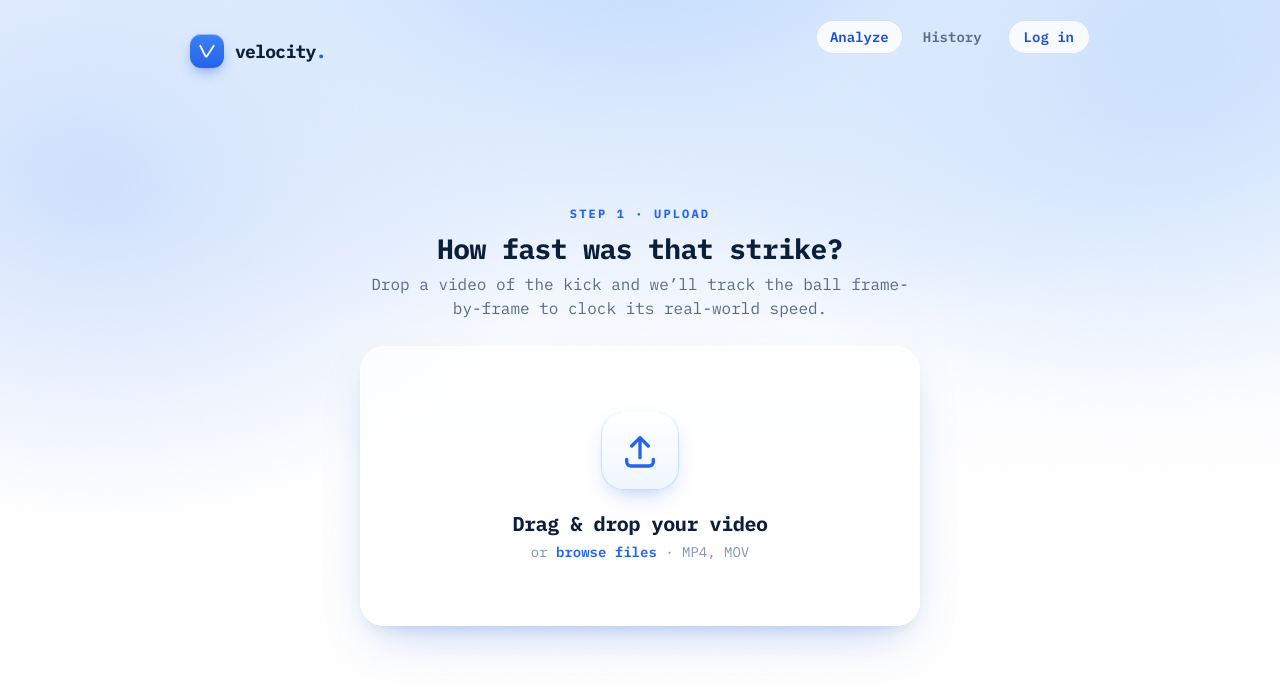
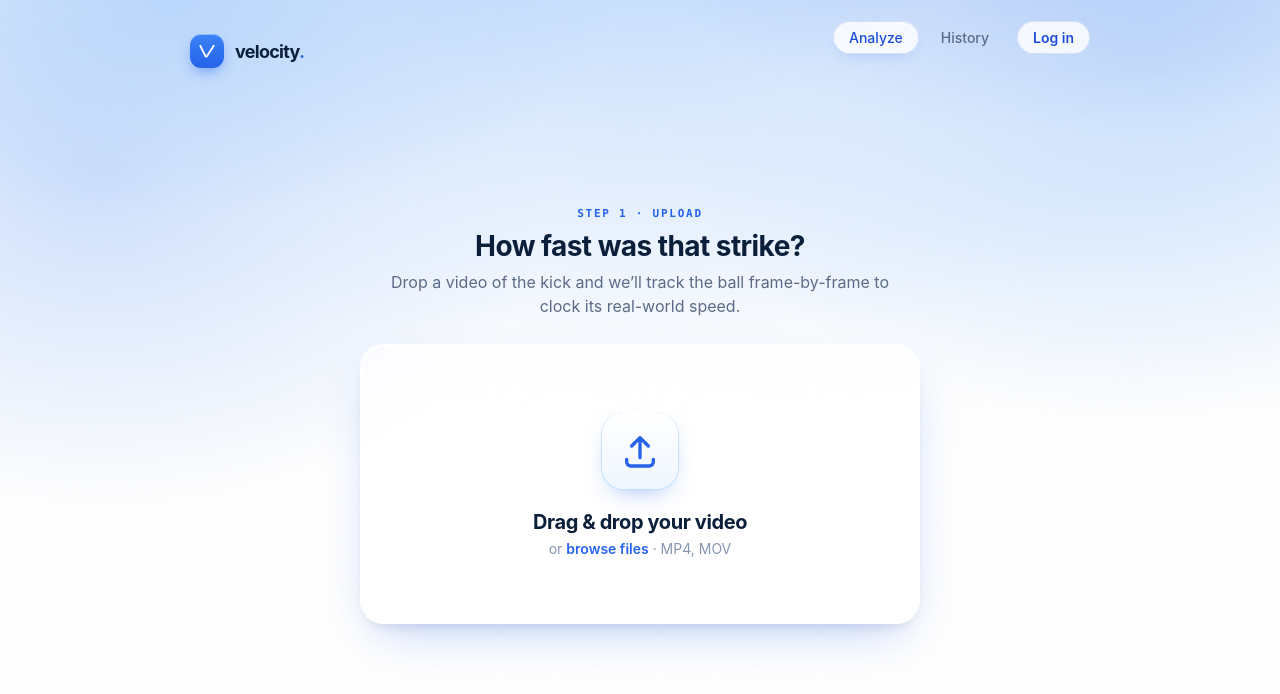
Before and after one commit to siddhantarora7/velocity, a React (Vite) app in the folder frontend/: page / in a window 1280 px wide. Shown: the top 694 px of the page. Built offline with nearby package versions, Linux system fonts and the light colour scheme.

Commit message:
Improve frontend, glimmer animation, implement log-in and history functionality

```diff
--- a/frontend/index.html
+++ b/frontend/index.html
@@ -4,12 +4,6 @@
     <meta charset="UTF-8" />
     <link rel="icon" type="image/svg+xml" href="/favicon.svg" />
     <meta name="viewport" content="width=device-width, initial-scale=1.0" />
-    <link rel="preconnect" href="https://fonts.googleapis.com" />
-    <link rel="preconnect" href="https://fonts.gstatic.com" crossorigin />
-    <link
-      href="https://fonts.googleapis.com/css2?family=IBM+Plex+Mono:wght@400;500;600;700&display=swap"
-      rel="stylesheet"
-    />
     <title>Velocity — Kick Speed</title>
   </head>
   <body>
--- a/frontend/package.json
+++ b/frontend/package.json
@@ -10,6 +10,8 @@
     "preview": "vite preview"
   },
   "dependencies": {
+    "@fontsource-variable/geist": "^5.2.9",
+    "@fontsource-variable/geist-mono": "^5.2.8",
     "framer-motion": "^12.41.0",
     "react": "^19.2.7",
     "react-dom": "^19.2.7"
--- a/frontend/src/App.tsx
+++ b/frontend/src/App.tsx
@@ -69,18 +69,24 @@ export default function App() {
         </div>
 
         <nav className="nav">
-          <button
-            className={`nav__tab ${tab === 'analyze' ? 'nav__tab--active' : ''}`}
-            onClick={() => setTab('analyze')}
-          >
-            Analyze
-          </button>
-          <button
-            className={`nav__tab ${tab === 'history' ? 'nav__tab--active' : ''}`}
-            onClick={() => setTab('history')}
-          >
-            History
-          </button>
+          {(['analyze', 'history'] as Tab[]).map((t) => (
+            <button
+              key={t}
+              className={`nav__tab ${tab === t ? 'nav__tab--active' : ''}`}
+              onClick={() => setTab(t)}
+            >
+              {tab === t && (
+                <motion.span
+                  layoutId="navpill"
+                  className="nav__pill"
+                  transition={{ type: 'spring', stiffness: 420, damping: 34 }}
+                />
+              )}
+              <span className="nav__tab-label">
+                {t === 'analyze' ? 'Analyze' : 'History'}
+              </span>
+            </button>
+          ))}
           {isAuthed ? (
             <div className="authctl">
               <span className="authctl__email">{email}</span>
--- /dev/null
+++ b/frontend/src/components/Shimmer.tsx
@@ -0,0 +1,72 @@
+import { motion } from 'framer-motion'
+import type { Variants } from 'framer-motion'
+import type { CSSProperties } from 'react'
+import './shimmer.css'
+
+const EASE: [number, number, number, number] = [0.22, 1, 0.36, 1]
+
+// Per-character shimmer. Each letter carries its own blue glimmer offset by a
+// small delay so a wave flows across the word, and the characters stagger in and
+// out — drop this inside an <AnimatePresence mode="wait"> keyed by the text so
+// one message fades away char-by-char before the next builds up. Tuned for light
+// backgrounds: muted-ink base, brand-blue highlight.
+const container: Variants = {
+  initial: {},
+  animate: { transition: { staggerChildren: 0.028 } },
+  exit: { transition: { staggerChildren: 0.018 } },
+}
+
+const charVariants: Variants = {
+  initial: { opacity: 0, filter: 'blur(5px)', y: 4 },
+  animate: {
+    opacity: 1,
+    filter: 'blur(0px)',
+    y: 0,
+    transition: { duration: 0.34, ease: EASE },
+  },
+  exit: {
+    opacity: 0,
+    filter: 'blur(5px)',
+    y: -4,
+    transition: { duration: 0.26, ease: 'easeIn' },
+  },
+}
+
+export default function Shimmer({
+  children,
+  className = '',
+  duration = 2.4,
+}: {
+  children: string
+  className?: string
+  duration?: number
+}) {
+  const chars = Array.from(children)
+  return (
+    <motion.span
+      className={`shimmer ${className}`}
+      variants={container}
+      initial="initial"
+      animate="animate"
+      exit="exit"
+      aria-label={children}
+    >
+      {chars.map((ch, i) => (
+        <motion.span
+          key={i}
+          className="shimmer__char"
+          variants={charVariants}
+          aria-hidden
+          style={
+            {
+              '--shimmer-duration': `${duration}s`,
+              animationDelay: `${i * 0.07}s`,
+            } as CSSProperties
+          }
+        >
+          {ch === ' ' ? ' ' : ch}
+        </motion.span>
+      ))}
+    </motion.span>
+  )
+}
--- a/frontend/src/components/auth-modal.css
+++ b/frontend/src/components/auth-modal.css
@@ -26,6 +26,21 @@
   gap: 16px;
 }
 
+/* The shared .field is built for the calibrate number field (fixed 92px next to
+   a unit chip); auth inputs need to fill the row instead. */
+.modal__form .field__input {
+  display: flex;
+  padding: 4px 14px;
+}
+.modal__form .field__input input {
+  flex: 1;
+  width: 100%;
+  min-width: 0;
+  padding: 9px 0;
+  font-size: 16px;
+  font-weight: 500;
+}
+
 .modal__submit {
   width: 100%;
   margin-top: 4px;
--- /dev/null
+++ b/frontend/src/components/shimmer.css
@@ -0,0 +1,41 @@
+.shimmer {
+  display: inline-flex;
+  flex-wrap: wrap;
+  justify-content: center;
+}
+
+.shimmer__char {
+  display: inline-block;
+  white-space: pre;
+  background-image: linear-gradient(
+    90deg,
+    var(--ink-400) 0%,
+    var(--ink-400) 35%,
+    var(--blue-600) 50%,
+    var(--ink-400) 65%,
+    var(--ink-400) 100%
+  );
+  background-size: 220% 100%;
+  background-position: 100% 0;
+  background-repeat: no-repeat;
+  -webkit-background-clip: text;
+  background-clip: text;
+  color: transparent;
+  -webkit-text-fill-color: transparent;
+  animation: shimmer-sweep var(--shimmer-duration, 2.4s) linear infinite;
+}
+
+@keyframes shimmer-sweep {
+  to {
+    background-position: -120% 0;
+  }
+}
+
+/* No sweep, no per-char fade — just legible ink. */
+@media (prefers-reduced-motion: reduce) {
+  .shimmer__char {
+    animation: none;
+    color: var(--ink-700);
+    -webkit-text-fill-color: var(--ink-700);
+  }
+}
--- a/frontend/src/index.css
+++ b/frontend/src/index.css
@@ -39,11 +39,11 @@
   --radius-md: 18px;
   --radius-sm: 12px;
 
-  /* Typewriter-esque mono for the whole UI; a crisp display sans is reserved
-     for the giant speed readout so it stays clean and instrument-like. */
-  --font: 'IBM Plex Mono', ui-monospace, 'SF Mono', Menlo, Consolas, monospace;
-  --font-display: -apple-system, BlinkMacSystemFont, 'SF Pro Display',
-    system-ui, 'Segoe UI', sans-serif;
+  /* Geist neo-grotesque carries the UI; Geist Mono is reserved for numeric
+     instrument data (speeds, units, timestamps) so figures read like a readout. */
+  --font: 'Geist Variable', -apple-system, BlinkMacSystemFont, system-ui, 'Segoe UI', sans-serif;
+  --font-mono: 'Geist Mono Variable', ui-monospace, 'SF Mono', Menlo, Consolas, monospace;
+  --font-display: 'Geist Variable', -apple-system, system-ui, sans-serif;
 
   font-family: var(--font);
   color: var(--ink-700);
@@ -110,6 +110,36 @@ body::after {
   padding: 0 24px 80px;
 }
 
+/* Slow-drifting aurora so the backdrop breathes under the glass. */
+.app-shell::before {
+  content: '';
+  position: fixed;
+  inset: -20% -10% auto -10%;
+  height: 70vh;
+  z-index: -1;
+  pointer-events: none;
+  background: radial-gradient(
+      40% 55% at 22% 30%,
+      rgba(96, 165, 250, 0.28) 0%,
+      rgba(96, 165, 250, 0) 70%
+    ),
+    radial-gradient(
+      38% 50% at 80% 18%,
+      rgba(37, 99, 235, 0.2) 0%,
+      rgba(37, 99, 235, 0) 72%
+    );
+  filter: blur(8px);
+  animation: aurora-drift 22s ease-in-out infinite alternate;
+}
+@keyframes aurora-drift {
+  0% {
+    transform: translate3d(-3%, -2%, 0) scale(1);
+  }
+  100% {
+    transform: translate3d(4%, 3%, 0) scale(1.08);
+  }
+}
+
 .topbar {
   width: 100%;
   max-width: 900px;
@@ -135,25 +165,37 @@ body::after {
   gap: 6px;
 }
 .nav__tab {
+  position: relative;
   appearance: none;
   border: none;
   background: none;
   cursor: pointer;
   font-family: inherit;
   font-size: 14px;
-  font-weight: 600;
+  font-weight: 500;
   color: var(--ink-500);
-  padding: 8px 14px;
+  padding: 8px 16px;
   border-radius: 999px;
-  transition: color 0.2s ease, background 0.2s ease;
+  transition: color 0.2s ease;
 }
 .nav__tab:hover {
   color: var(--ink-900);
 }
 .nav__tab--active {
   color: var(--blue-700);
+}
+.nav__pill {
+  position: absolute;
+  inset: 0;
+  z-index: 0;
+  border-radius: 999px;
   background: var(--glass-strong);
-  box-shadow: inset 0 0 0 1px var(--glass-edge);
+  box-shadow: inset 0 0 0 1px var(--glass-edge),
+    0 6px 16px -10px rgba(37, 99, 235, 0.4);
+}
+.nav__tab-label {
+  position: relative;
+  z-index: 1;
 }
 .nav__login {
   appearance: none;
@@ -305,10 +347,11 @@ body::after {
 /* ── Type helpers ───────────────────────────────────────────── */
 
 .eyebrow {
+  font-family: var(--font-mono);
   text-transform: uppercase;
-  letter-spacing: 0.18em;
-  font-size: 12px;
-  font-weight: 700;
+  letter-spacing: 0.16em;
+  font-size: 11px;
+  font-weight: 600;
   color: var(--blue-600);
 }
 
--- a/frontend/src/main.tsx
+++ b/frontend/src/main.tsx
@@ -1,5 +1,7 @@
 import { StrictMode } from 'react'
 import { createRoot } from 'react-dom/client'
+import '@fontsource-variable/geist'
+import '@fontsource-variable/geist-mono'
 import './index.css'
 import App from './App.tsx'
 import { AuthProvider } from './auth'
--- a/frontend/src/screens/HistoryScreen.tsx
+++ b/frontend/src/screens/HistoryScreen.tsx
@@ -108,6 +108,7 @@ function ShotRow({ shot, index }: { shot: Shot; index: number }) {
       className="glass shot"
       initial={{ opacity: 0, y: 10 }}
       animate={{ opacity: 1, y: 0 }}
+      whileHover={{ y: -3 }}
       transition={{ duration: 0.35, delay: Math.min(index * 0.04, 0.3), ease: [0.22, 1, 0.36, 1] }}
     >
       <div className="shot__speed tnum">
--- a/frontend/src/screens/ProcessingScreen.tsx
+++ b/frontend/src/screens/ProcessingScreen.tsx
@@ -1,8 +1,9 @@
 import { useEffect, useRef, useState } from 'react'
-import { motion } from 'framer-motion'
+import { AnimatePresence } from 'framer-motion'
 import { getResult, getStatus, videoUrl, type AnalyzeResult } from '../api'
 import TextureButton from '../components/TextureButton'
 import AiLoader from '../components/AiLoader'
+import Shimmer from '../components/Shimmer'
 import './screens.css'
 
 const MESSAGES = [
@@ -93,16 +94,13 @@ export default function ProcessingScreen({
     <section className="screen">
       <div className="glass processing">
         <AiLoader />
-        <motion.p
-          key={msgIndex}
-          className="processing__msg"
-          initial={{ opacity: 0, y: 8 }}
-          animate={{ opacity: 1, y: 0 }}
-          exit={{ opacity: 0 }}
-          transition={{ duration: 0.4 }}
-        >
-          {MESSAGES[msgIndex]}
-        </motion.p>
+        <div className="processing__msg">
+          <AnimatePresence mode="wait">
+            <Shimmer key={msgIndex} duration={2.4}>
+              {MESSAGES[msgIndex]}
+            </Shimmer>
+          </AnimatePresence>
+        </div>
         <p className="processing__sub">
           This usually takes a moment while we track the ball across the whole
           clip.
--- /dev/null
+++ b/frontend/src/vite-env.d.ts
@@ -0,0 +1,4 @@
+/// <reference types="vite/client" />
+
+declare module '@fontsource-variable/geist'
+declare module '@fontsource-variable/geist-mono'
```
Also changed, not shown: frontend/src/screens/screens.css (+29 -10 lines), 2 other files (tests, documents, lock files or other folders).
